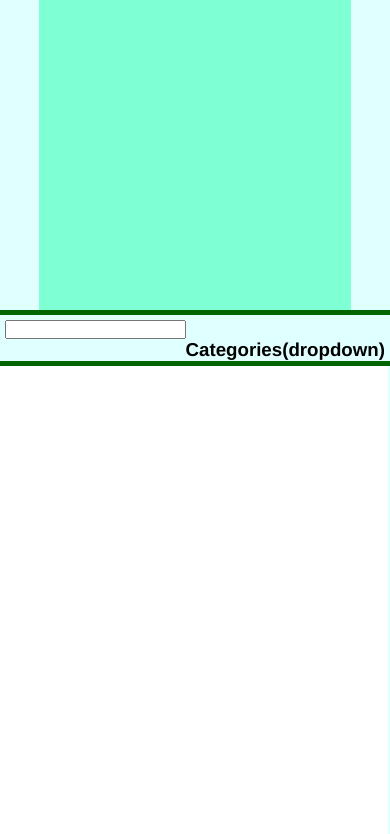
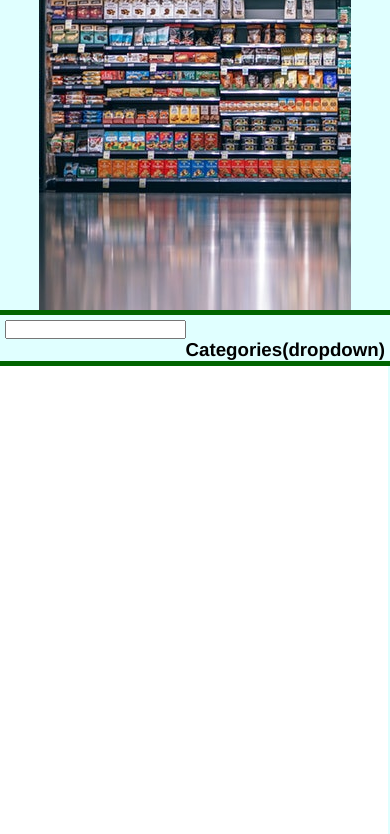
Before and after one commit to Maxfurry/Store-Manager, a plain HTML site: page public/index.html in a window 390 px wide. Shown: the part 42-876 px from the top of the page. Drawn offline with Linux system fonts and the light colour scheme.

Commit message:
Add image to front page

```diff
--- a/public/css/style.css
+++ b/public/css/style.css
@@ -35,7 +35,8 @@ body {
     height: 320px;
     width: 80%;
     margin: 0 auto;
-    background-color: aquamarine;
+    /* background-color: aquamarine;  */
+    background: url("../images/bgd/bgd-m.jpeg");
 }
 
 .menu {
@@ -87,3 +88,13 @@ footer {
         flex-basis: 95%;
     }
 }
+
+@media (max-width: 960px) {
+    .img {
+        height: 320px;
+        width: 80%;
+        margin: 0 auto;
+        /* background-color: aquamarine;  */
+        background: url("../images/bgd/bgd.jpeg");
+    }
+}
```
Also changed, not shown: public/images/bgd/bgd-m.jpeg (added), public/images/bgd/bgd.jpeg (added).
